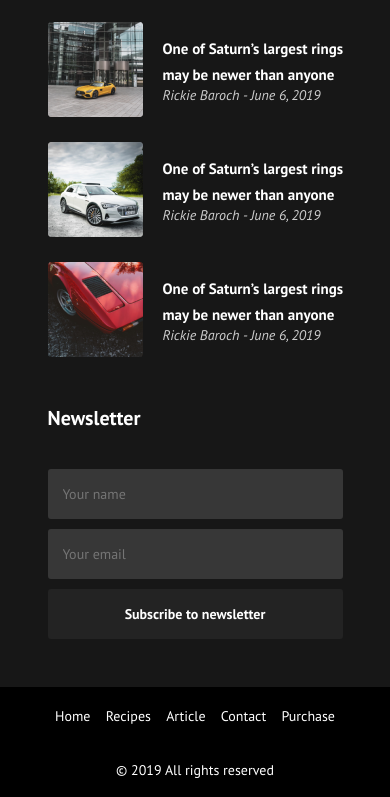
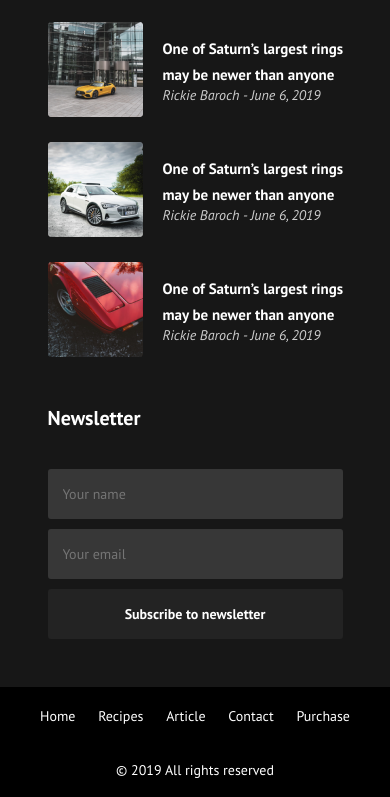
Before and after one commit to NinaBelka/Premium-CAR, a plain HTML site: page index.html in a window 390 px wide. Shown: the part 7408-8205 px from the top of the page. Drawn offline with Linux system fonts and the light colour scheme.

Commit message:
Добавлен адаптив

```diff
--- a/styles/_footer.scss
+++ b/styles/_footer.scss
@@ -302,7 +302,7 @@
 
   .footer__nav {
     height: 110px;
-    grid-template-columns: 280px;
+    grid-template-columns: 310px;
     grid-template-rows: auto;
     grid-template-areas:
       "list"
```
Also changed, not shown: styles/style.css.
